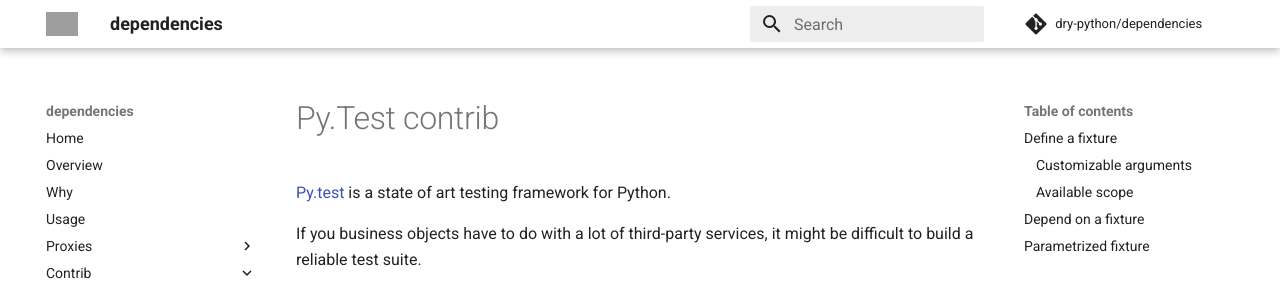
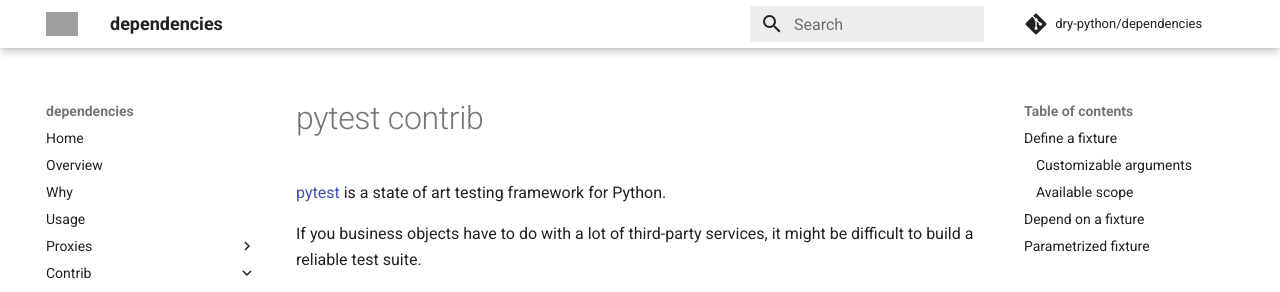
Before and after one commit to proofit404/dependencies, an MkDocs documentation site: the page built from docs/contrib/pytest.md, in a window 1280 px wide and 900 px high. Shown: the top 292 px of the window. Built offline with MkDocs 1.6.1 and Material for MkDocs 9.7.7, drawn with Linux system fonts in a browser that asks for light colours; comment, search, counter and statistics services are not loaded; grey boxes are pictures that could not be loaded.

Commit message:
docs: add conda-forge version badge
I'm maintainer of the conda version of this package on conda-forge:
https://github.com/conda-forge/dependencies-feedstock, so I thought it would be nice to show the version of the conda-package
on the README alongside PyPI's.
While at it, I also fixed spelling of "pytest" (from "Py.test") in the docs.

```diff
--- a/docs/contrib/pytest.md
+++ b/docs/contrib/pytest.md
@@ -1,6 +1,6 @@
-# Py.Test contrib
+# pytest contrib
 
-[Py.test](https://docs.pytest.org/) is a state of art testing framework
+[pytest](https://docs.pytest.org/) is a state of art testing framework
 for Python.
 
 If you business objects have to do with a lot of third-party services,
```
Also changed, not shown: README.md (+1 -0 lines), docs/index.md (+1 -0 lines).
